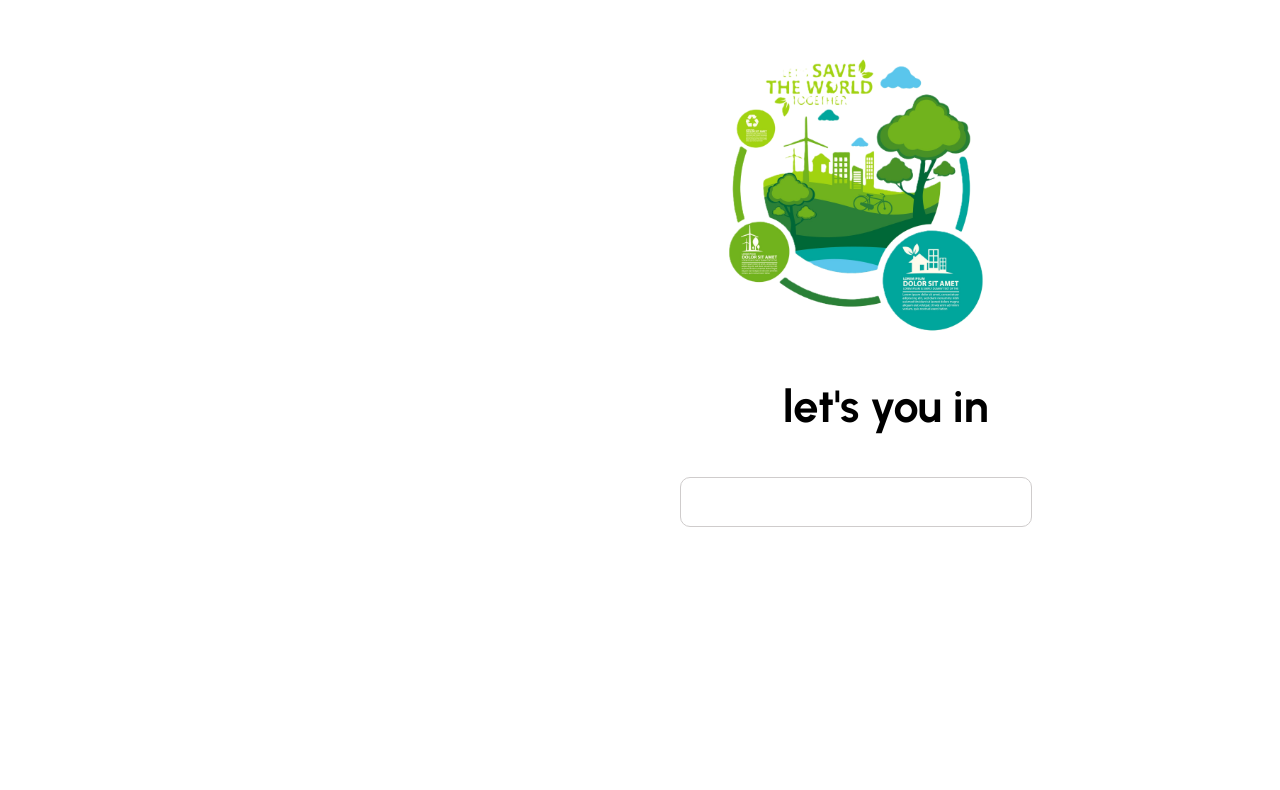
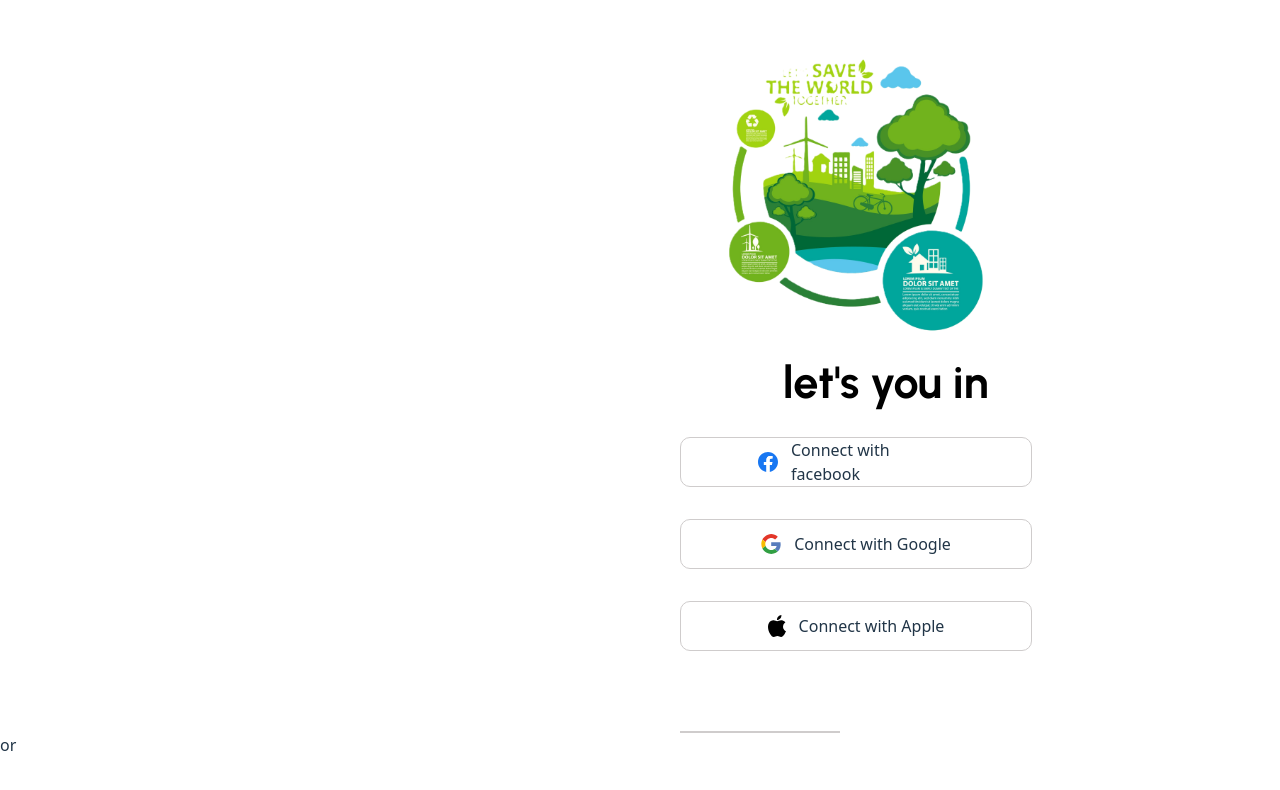
Before and after one commit to ahul567/solar-system-main, a React (Vite) app in the folder solar-system-main/: page /social-media in a window 1280 px wide. Shown: the part 148-938 px from the top of the page. Built offline with nearby package versions, Linux system fonts and the light colour scheme.

Commit message:
add more components on social-media

```diff
--- /dev/null
+++ b/solar-system-main/src/Social_Media/Media_Item.jsx
@@ -0,0 +1,31 @@
+import React from 'react'
+import fb from '../assets/logos_facebook.svg';
+import google from '../assets/devicon_google.svg';
+import apple from '../assets/devicon_apple.svg';
+import './Social_Media.css';
+const icon_data={
+     iconsdb: [
+
+        {icon: fb, text: "Connect with facebook"},
+        {icon: google, text: "Connect with Google"},
+        {icon: apple, text: "Connect with Apple"}
+    ]
+};
+export default function Media_Item() {
+  return (
+    <div>
+      {icon_data.iconsdb.map((user)=>(
+       <div className='facebook-box'>
+        <div className='facebook'>
+           <img src={user.icon} alt="" />
+         <p>{user.text}</p>
+        </div>
+
+        </div>
+      ))
+
+      }
+
+        </div>
+  )
+}
--- a/solar-system-main/src/Social_Media/Social_Media.css
+++ b/solar-system-main/src/Social_Media/Social_Media.css
@@ -11,7 +11,7 @@
 }
 .text-box{
     width: 90%;
-    margin-top: 4%;
+    margin-top: 1%;
     margin-left: 65.7%;
     font-family: Urbanist;
     font-weight: 700;
@@ -28,7 +28,7 @@
     display: flex;
     justify-content: center;
     align-items: center;
-    margin-top: 6%;
+    margin-top: 4%;
     margin-left: 85%;
     border-width: 1px;
     opacity: 1;
@@ -46,3 +46,11 @@
 
 
 }
+.line{
+    width:160.01px;
+    height:0px;
+    margin-top: 10%;
+    margin-left: 85%;
+   border: 1px solid rgba(207, 204, 204, 1)
+
+}
--- a/solar-system-main/src/Social_Media/Social_Media.jsx
+++ b/solar-system-main/src/Social_Media/Social_Media.jsx
@@ -1,14 +1,16 @@
 import React from 'react'
 import save_world from '../assets/save_world.svg';
-import fb from '../assets/logos_facebook.svg';
+import Media_Item from './Media_Item.jsx';
 import './Social_Media.css';
 export default function Social_Media() {
   return (
     <div className='window-box'>
       <img className="save-world-img"src={save_world} alt="" />
        <p className="text-box">let's you in</p>
-        <div className='facebook-box'>
-
+        <Media_Item/>
+        <div className='horizontal-line'>
+           <div className="line"></div>
+           <p className='or-text'>or</p>
         </div>
     </div>
 
--- a/solar-system-main/src/Social_Media/media-Item.jsx
+++ /dev/null
@@ -1,11 +0,0 @@
-import React from 'react'
-icon-data={
-    [
-        {icon},
-    ]
-};
-export default function media-Item() {
-  return (
-    <div></div>
-  )
-}
```
